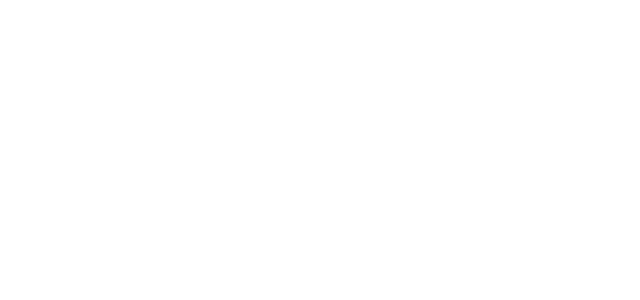
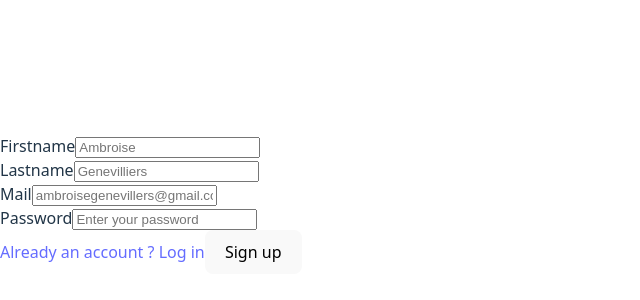
Before and after one commit to Joel-Henri-NGOUBE/bikedrivers_frontend, a React (Vite) app: page /signup in a window 1280 px wide. Shown: the part 196-496 px from the top of the page, without its empty margins (0-640 px from the left). Built offline with nearby package versions, Linux system fonts and the light colour scheme.

Commit message:
Authentication functional

```diff
--- a/src/App.tsx
+++ b/src/App.tsx
@@ -1,7 +1,31 @@
 import { Routes, Route } from "react-router-dom";
+import SignUp from "./Pages/Signup/Signup";
+import LogIn from "./Pages/Login.tsx/Login";
+import Offers from "./Pages/Offers/Offers";
+import Offer from "./Pages/Offer/Offer";
 
 function App() {
-  return  <></>;
+  return  <Routes>
+            <Route path="/signup" element={<SignUp />} />
+            <Route path="/" element={<LogIn />} />
+            <Route path="/offers" element={<Offers />}/>
+            <Route path="/offer/:id" element={<Offer />}/>
+            {/* <Route path="/offer/:id/set" element={<SetOffers />}/> */}
+            {/* <Route path="/vehicles" element={<Vehicles />}>
+              <Route path="/vehicles/:id" element={<Vehicle />} />
+            </Route>
+            <Route path="/applications" element={<Applications />}>
+              <Route path="/applications/:id" element={<Application />}>
+                <Route path="/applications/:id/documents/:id_document" element={<Documents />}/>
+              </Route>
+            </Route>
+            <Route path="/applied_offers" element={<AppliedOffers />}>
+              <Route path="/applied_offers/:id" element={<AppliedOffer />}>
+                <Route path="/applied_offers/:id/documents/:id_document" element={<Documents />} />
+              </Route>
+            </Route> */}
+
+    </Routes>;
 }
 
 export default App
--- /dev/null
+++ b/src/Components/InputLabel.tsx
@@ -0,0 +1,9 @@
+import type { ChangeEvent } from "react";
+import type { IInputLabel } from "../Interfaces/InputLabel";
+
+export default function InputLabel({label, placeholder, type, inputValue, handleChange}: IInputLabel){
+    return <div className="inputlabel">
+        <label htmlFor={label.toLowerCase()}>{label}</label>
+        <input type={type} name={label.toLowerCase()} id={label.toLowerCase()} placeholder={placeholder} value={inputValue} onChange={(e: ChangeEvent<HTMLInputElement>) => handleChange(e)}/>
+    </div>
+}
--- /dev/null
+++ b/src/Interfaces/APIResponses.ts
@@ -0,0 +1,13 @@
+export interface ISignup{
+    code: number,
+    message: string
+}
+
+export interface ILoginSuccess{
+    token: string
+}
+
+export interface ILoginFailure extends ISignup{
+}
+
+export type TLogin = ILoginFailure | ILoginSuccess
--- /dev/null
+++ b/src/Interfaces/InputLabel.ts
@@ -0,0 +1,9 @@
+import type { ChangeEvent } from "react";
+
+export interface IInputLabel{
+    label: string,
+    placeholder: string,
+    type: string,
+    inputValue: string,
+    handleChange(event: ChangeEvent<HTMLInputElement>): void
+}
--- /dev/null
+++ b/src/Pages/Login.tsx/Login.tsx
@@ -0,0 +1,91 @@
+import { useEffect, useState } from "react";
+import InputLabel from "../../Components/InputLabel";
+import type { TLogin } from "../../Interfaces/APIResponses";
+import { Link, useNavigate, type NavigateFunction } from "react-router";
+import { jwtDecode } from "jwt-decode";
+
+export default function LogIn(){
+
+    const form = {
+        mail: "",
+        password: ""
+    }
+    const [formValues, setFormValues] = useState<typeof form>(form)
+
+    const [_, setResponse] = useState<TLogin>({
+        code: 0,
+        message: ""
+    })
+
+    const navigate: NavigateFunction = useNavigate()
+
+    const token = localStorage.getItem("token")
+
+    // Getting the id to verify is the current user is authenticated
+
+    useEffect(() => {
+        token
+        &&
+        fetch([`${import.meta.env.VITE_APP_BACKEND_API_URL}`, "/api/id"].join(""), {
+                    method: "POST",
+                    headers: {
+                        "Content-Type": "application/json",
+                        "Authorization": `Bearer ${token}`
+                    },
+                    body: JSON.stringify({
+                        email: (jwtDecode(token) as any).username
+                    })
+                })
+        .then(res => {
+            (res.status.toString().startsWith("2")) && navigate("/offers")
+        })
+        }
+    , [])
+
+
+
+    function handleLogIn(inputValues: typeof form){
+        fetch([`${import.meta.env.VITE_APP_BACKEND_API_URL}`, "/api/login_check"].join(""), {
+            method: "POST",
+            headers: {
+                "Content-Type": "application/json",
+            },
+            body: JSON.stringify({
+                mail: inputValues.mail,
+                password: inputValues.password
+            })
+        })
+        .then(res => res.json())
+        .then((res: TLogin) => {
+            console.log(res)
+            setResponse(res);
+            if("token" in res){
+                navigate("/offers")
+                localStorage.setItem("token", res.token)
+            }
+        })
+    }
+
+    return <div className="login">
+
+        <InputLabel
+        label="Mail"
+        placeholder="ambroisegenevillers@gmail.com"
+        type="text"
+        inputValue={formValues.mail}
+        handleChange={(e) => setFormValues({...formValues, mail: e.target.value})}
+        />
+
+        <InputLabel
+        label="Password"
+        placeholder="Enter your password"
+        type="password"
+        inputValue={formValues.password}
+        handleChange={(e) => setFormValues({...formValues, password: e.target.value})}
+        />
+
+        <Link to="/signup">Not yet an account ? Sign in</Link>
+
+        <button onClick={() => handleLogIn(formValues)}>Log in</button>
+    </div>
+}
--- /dev/null
+++ b/src/Pages/Offer/Offer.tsx
@@ -0,0 +1,5 @@
+export default function Offer(){
+    return <div className="offer">
+        Offer
+    </div>
+}
--- /dev/null
+++ b/src/Pages/Offers/Offers.tsx
@@ -0,0 +1,5 @@
+export default function Offers(){
+    return <div className="offers">
+        Offers
+    </div>
+}
--- /dev/null
+++ b/src/Pages/Signup/Signup.tsx
@@ -0,0 +1,103 @@
+import { useEffect, useState } from "react";
+import InputLabel from "../../Components/InputLabel";
+import type { ISignup } from "../../Interfaces/APIResponses";
+import { Link, useNavigate, type NavigateFunction } from "react-router";
+import { jwtDecode } from "jwt-decode";
+
+export default function SignUp(){
+
+    const form = {
+        firstname: "",
+        lastname: "",
+        mail: "",
+        password: ""
+    }
+    const [formValues, setFormValues] = useState<typeof form>(form)
+
+    const [_, setResponse] = useState<ISignup>({
+            code: 0,
+            message: ""
+        })
+
+    const navigate: NavigateFunction = useNavigate()
+
+    const token = localStorage.getItem("token")
+
+    // Getting the id to verify is the current user is authenticated
+
+    useEffect(() => {
+        token
+        &&
+        fetch([`${import.meta.env.VITE_APP_BACKEND_API_URL}`, "/api/id"].join(""), {
+                    method: "POST",
+                    headers: {
+                        "Content-Type": "application/json",
+                        "Authorization": `Bearer ${token}`
+                    },
+                    body: JSON.stringify({
+                        email: (jwtDecode(token) as any).username
+                    })
+                })
+        .then(res => {
+            (res.status.toString().startsWith("2")) && navigate("/offers")
+        })
+        }
+    , [])
+
+    function handleSignUp(inputValues: typeof form){
+        fetch([`${import.meta.env.VITE_APP_BACKEND_API_URL}`, "/signup"].join(""), {
+            method: "POST",
+            headers: {
+                "Content-Type": "application/json",
+            },
+            body: JSON.stringify({
+              firstname: inputValues.firstname,
+              lastname: inputValues.lastname,
+              email: inputValues.mail,
+              password: inputValues.password
+            })
+        })
+        .then(res => res.json())
+        .then((res: ISignup) => {
+            setResponse(res)
+        })
+    }
+    return <div className="signup">
+        <InputLabel
+        label="Firstname"
+        placeholder="Ambroise"
+        type="text"
+        inputValue={formValues.firstname}
+        handleChange={(e) => setFormValues({...formValues, firstname: e.target.value})}
+        />
+
+        <InputLabel
+        label="Lastname"
+        placeholder="Genevilliers"
+        type="text"
+        inputValue={formValues.lastname}
+        handleChange={(e) => setFormValues({...formValues, lastname: e.target.value})}
+        />
+
+        <InputLabel
+        label="Mail"
+        placeholder="ambroisegenevillers@gmail.com"
+        type="text"
+        inputValue={formValues.mail}
+        handleChange={(e) => setFormValues({...formValues, mail: e.target.value})}
+        />
+
+        <InputLabel
+        label="Password"
+        placeholder="Enter your password"
+        type="password"
+        inputValue={formValues.password}
+        handleChange={(e) => setFormValues({...formValues, password: e.target.value})}
+        />
+
+        <Link to="/">Already an account ? Log in</Link>
+
+        <button onClick={() => handleSignUp(formValues)}>Sign up</button>
+
+    </div>
+}
```
Also changed, not shown: 1 other file (tests, documents, lock files or other folders).
